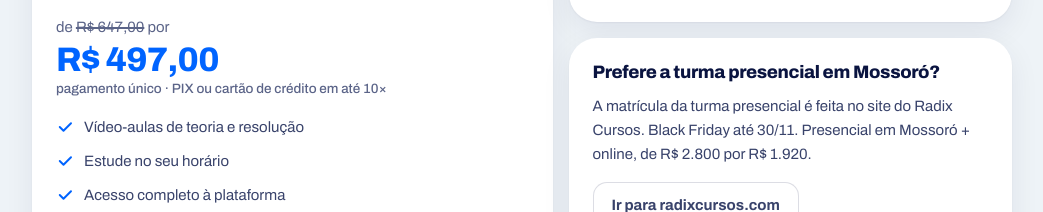
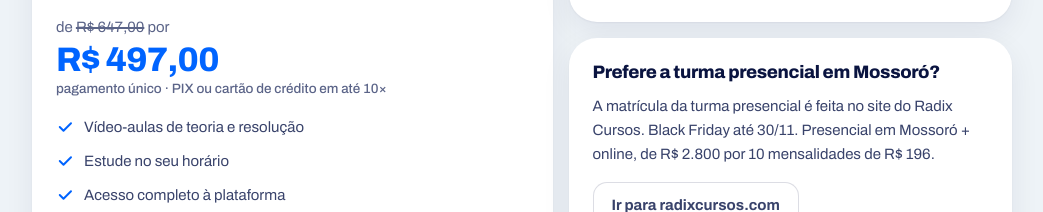
Before and after one commit to gomesshugo-glitch/radix-matematica, a plain HTML site: page online.html in a window 1280 px wide. Shown: the part 6060-6272 px from the top of the page, without its empty margins (66-1109 px from the left). Drawn offline with Linux system fonts and the light colour scheme; no server answers.

Commit message:
/online: Black Friday da Matemática presencial em 10 mensalidades de R$ 196
Co-Authored-By: Claude Opus 5.5 <noreply@anthropic.com>

```diff
--- a/online.html
+++ b/online.html
@@ -783,7 +783,7 @@ body.oferta-fora .so-fora{display:block}
         </div>
         <div class="depois">
           <h3>Prefere a turma presencial em Mossoró?</h3>
-          <p>A matrícula da turma presencial é feita no site do Radix Cursos. <span data-promo hidden>Black Friday até <span data-promo-ate>30/11</span>. Presencial em Mossoró + online, de R$ 2.800 por R$ 1.920.</span></p>
+          <p>A matrícula da turma presencial é feita no site do Radix Cursos. <span data-promo hidden>Black Friday até <span data-promo-ate>30/11</span>. Presencial em Mossoró + online, de R$ 2.800 por 10 mensalidades de R$ 196.</span></p>
           <a class="btn btn-ghost" href="https://radixcursos.com" target="_blank" rel="noopener">Ir para radixcursos.com</a>
         </div>
       </div>
```
